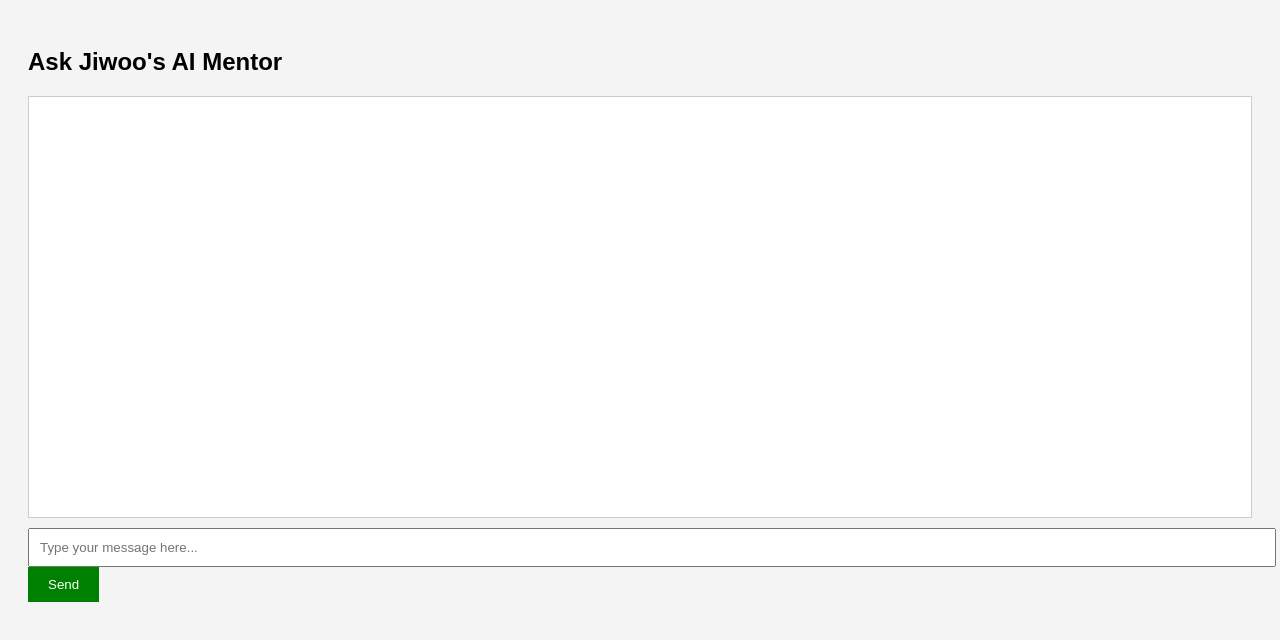
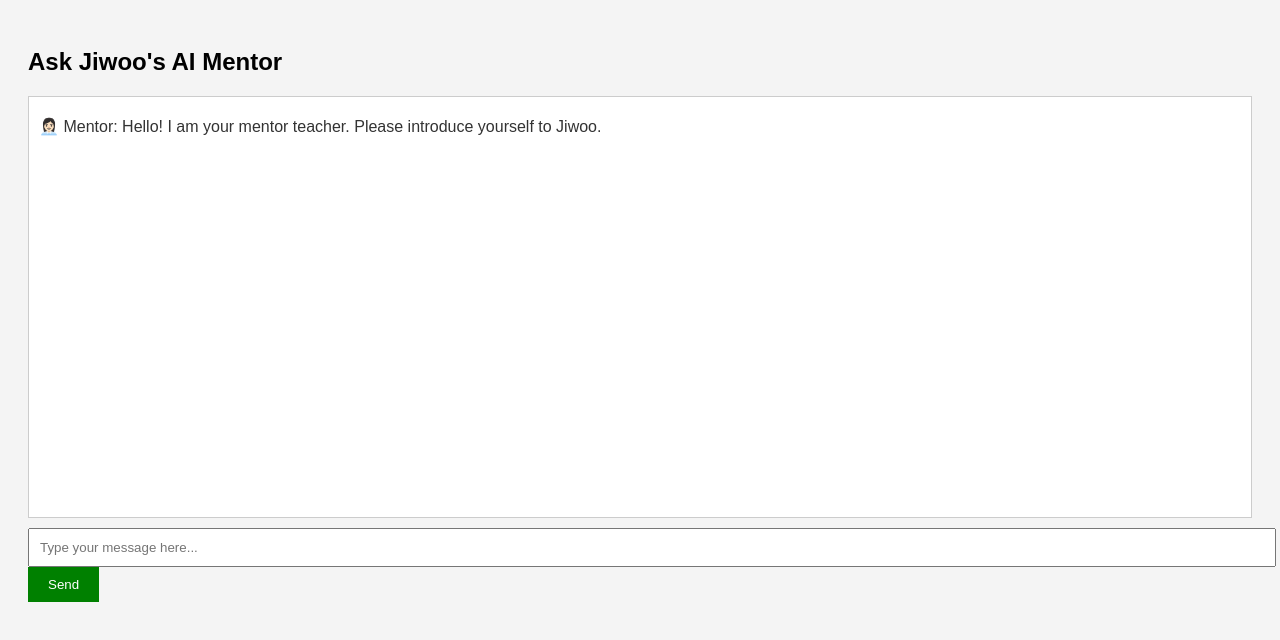
Before and after one commit to seanrenglish/jiwoo-chatbot, a plain HTML site: page index.html in a window 1280 px wide. Drawn offline with Linux system fonts and the light colour scheme.

Commit message:
Update index.html

```diff
--- a/index.html
+++ b/index.html
@@ -80,6 +80,18 @@ Please use "👱🏻‍♀️ Mentor:" for Mentor's comments all the time.
 This simulation helps preservice teachers refine their questioning techniques to address student misconceptions effectively while receiving **real-time guidance** from the mentor and **visualized feedback** on their questioning strategies.`
 
 }];
+// === Auto-Greeting Message on Load ===
+window.addEventListener('load', () => {
+  const botName = "Jiwoo";
+  const greeting = `👩🏻‍💼 Mentor: Hello! I am your mentor teacher. Please introduce yourself to ${botName}.`;
+
+  // show greeting immediately
+  chatbox.innerHTML += `<div class="message bot">${greeting}</div>`;
+  chatbox.scrollTop = chatbox.scrollHeight;
+
+  // store greeting in conversation history
+  conversation.push({ role: 'assistant', content: greeting });
+});
 
 // Send message function
 async function sendMessage() {
```
